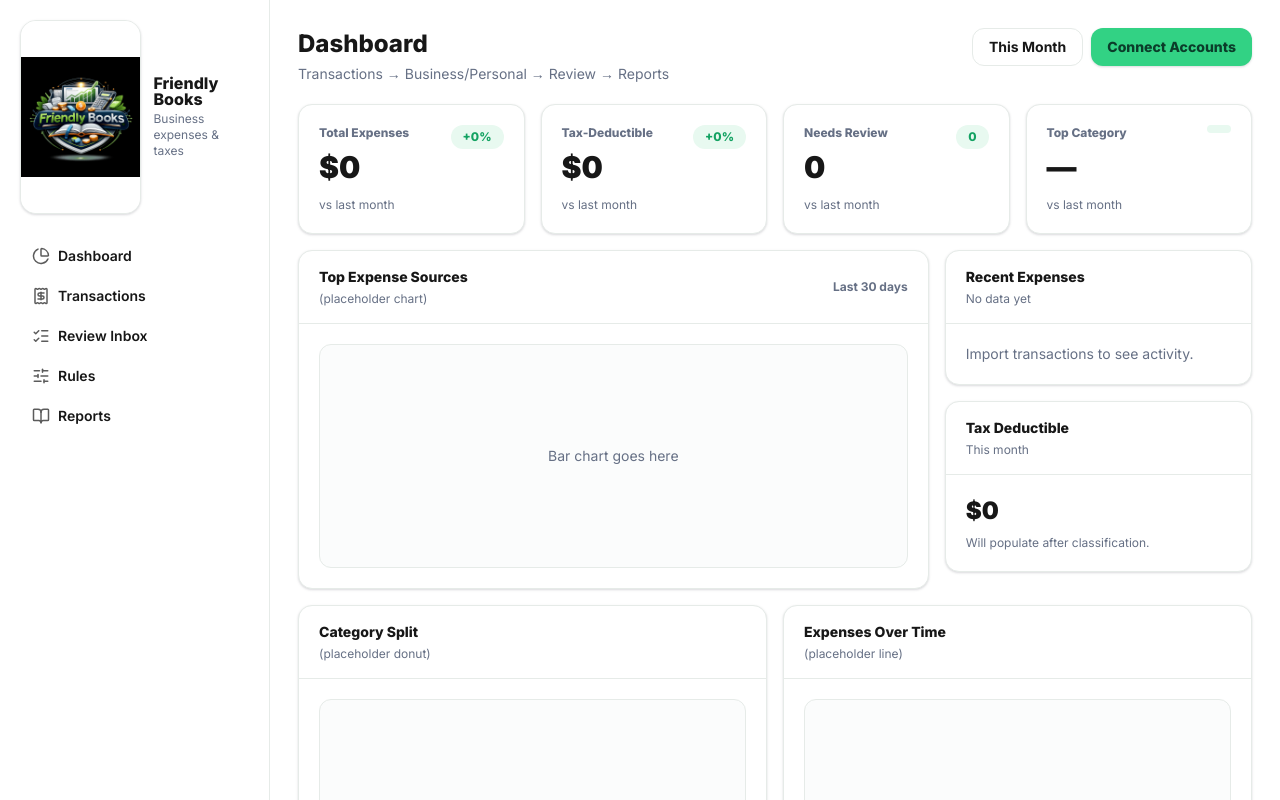
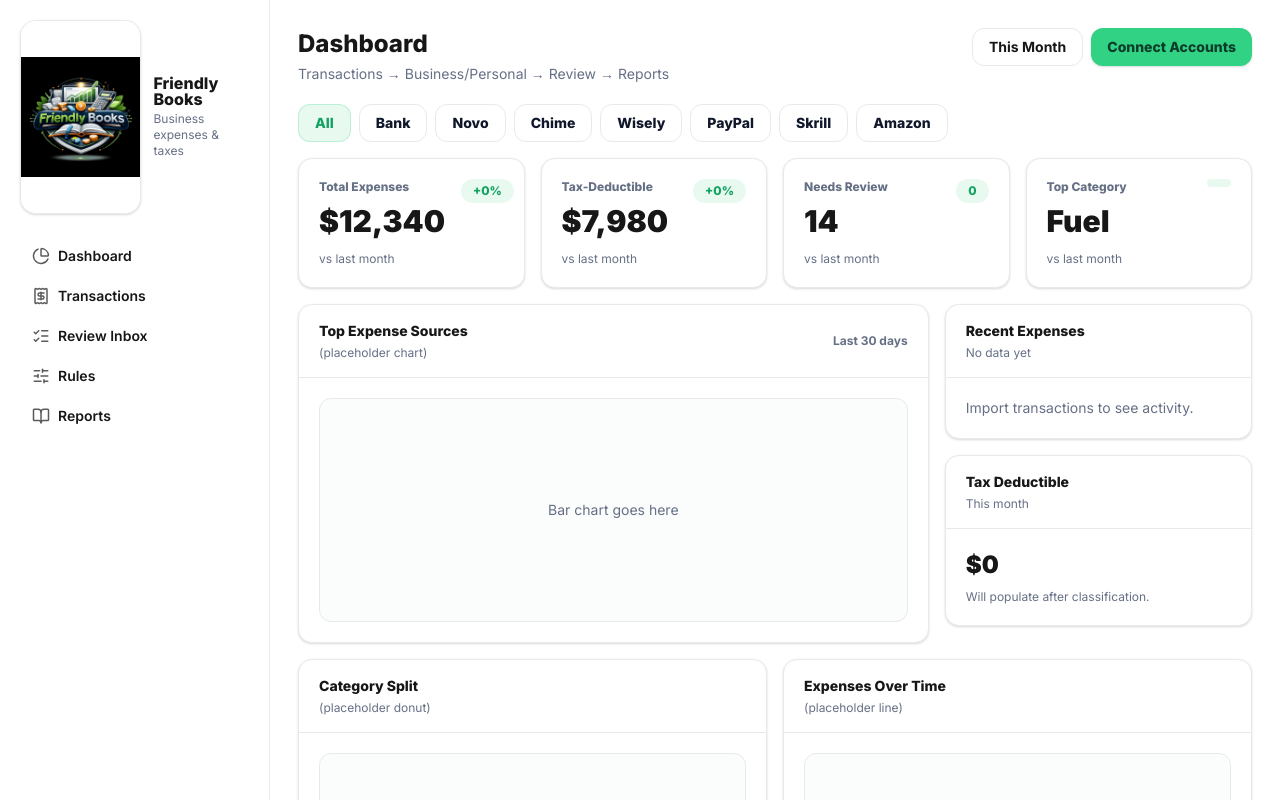
Before and after one commit to customerservice-prog/friendly-books, a Next.js app: page / in a window 1280 px wide. Shown: the top 800 px of the page. Built offline with nearby package versions, Linux system fonts and the light colour scheme.

Commit message:
Dashboard: add top tabs to filter by source (All/Bank/Novo/Chime/Wisely/PayPal/Skrill/Amazon)

```diff
--- a/src/app/page.tsx
+++ b/src/app/page.tsx
@@ -1,4 +1,46 @@
+import Link from "next/link";
 import { AppShell } from "@/components/AppShell";
+
+type Source = "all" | "bank" | "novo" | "chime" | "wisely" | "paypal" | "skrill" | "amazon";
+
+const SOURCES: Array<{ key: Source; label: string }> = [
+  { key: "all", label: "All" },
+  { key: "bank", label: "Bank" },
+  { key: "novo", label: "Novo" },
+  { key: "chime", label: "Chime" },
+  { key: "wisely", label: "Wisely" },
+  { key: "paypal", label: "PayPal" },
+  { key: "skrill", label: "Skrill" },
+  { key: "amazon", label: "Amazon" },
+];
+
+function Tabs({ active }: { active: Source }) {
+  return (
+    <div className="flex gap-2 flex-wrap">
+      {SOURCES.map((t) => {
+        const isActive = t.key === active;
+        return (
+          <Link
+            key={t.key}
+            href={t.key === "all" ? "/" : `/?source=${t.key}`}
+            className="px-4 py-2 rounded-xl text-sm font-extrabold border"
+            style={
+              isActive
+                ? {
+                    background: "var(--green-soft)",
+                    borderColor: "rgba(50, 210, 132, 0.25)",
+                    color: "var(--green-dark)",
+                  }
+                : { background: "white", borderColor: "var(--border)", color: "var(--text)" }
+            }
+          >
+            {t.label}
+          </Link>
+        );
+      })}
+    </div>
+  );
+}
 
 function Kpi({ label, value, delta }: { label: string; value: string; delta: string }) {
   return (
@@ -22,18 +64,44 @@ function Kpi({ label, value, delta }: { label: string; value: string; delta: str
   );
 }
 
-export default function DashboardPage() {
+function mockKpis(source: Source) {
+  // Placeholder values to prove the tabs work visually.
+  // Next step: compute from DB filtered by connected items/accounts.
+  const m: Record<Source, { expenses: string; deductible: string; review: string; top: string }> = {
+    all: { expenses: "$12,340", deductible: "$7,980", review: "14", top: "Fuel" },
+    bank: { expenses: "$8,120", deductible: "$5,500", review: "8", top: "Supplies" },
+    novo: { expenses: "$3,410", deductible: "$2,900", review: "3", top: "Meals" },
+    chime: { expenses: "$1,220", deductible: "$420", review: "2", top: "Fuel" },
+    wisely: { expenses: "$490", deductible: "$140", review: "1", top: "Equipment" },
+    paypal: { expenses: "$1,870", deductible: "$1,220", review: "4", top: "Software" },
+    skrill: { expenses: "$620", deductible: "$240", review: "1", top: "Fees" },
+    amazon: { expenses: "$2,330", deductible: "$1,610", review: "5", top: "Supplies" },
+  };
+  return m[source];
+}
+
+export default async function DashboardPage({
+  searchParams,
+}: {
+  searchParams?: Promise<Record<string, string | string[] | undefined>>;
+}) {
+  const sp = (await searchParams) || {};
+  const source = (typeof sp.source === "string" ? sp.source : "all") as Source;
+  const active: Source = SOURCES.some((s) => s.key === source) ? source : "all";
+  const k = mockKpis(active);
+
   return (
-    <AppShell
-      title="Dashboard"
-      subtitle="Transactions → Business/Personal → Review → Reports"
-    >
+    <AppShell title="Dashboard" subtitle="Transactions → Business/Personal → Review → Reports">
+      <div className="mb-4">
+        <Tabs active={active} />
+      </div>
+
       <div className="grid gap-4">
         <div className="grid gap-4 grid-cols-1 sm:grid-cols-2 xl:grid-cols-4">
-          <Kpi label="Total Expenses" value="$0" delta="+0%" />
-          <Kpi label="Tax-Deductible" value="$0" delta="+0%" />
-          <Kpi label="Needs Review" value="0" delta="0" />
-          <Kpi label="Top Category" value="—" delta="" />
+          <Kpi label="Total Expenses" value={k.expenses} delta="+0%" />
+          <Kpi label="Tax-Deductible" value={k.deductible} delta="+0%" />
+          <Kpi label="Needs Review" value={k.review} delta="0" />
+          <Kpi label="Top Category" value={k.top} delta="" />
         </div>
 
         <div className="grid gap-4 grid-cols-1 lg:grid-cols-3 items-start">
```
